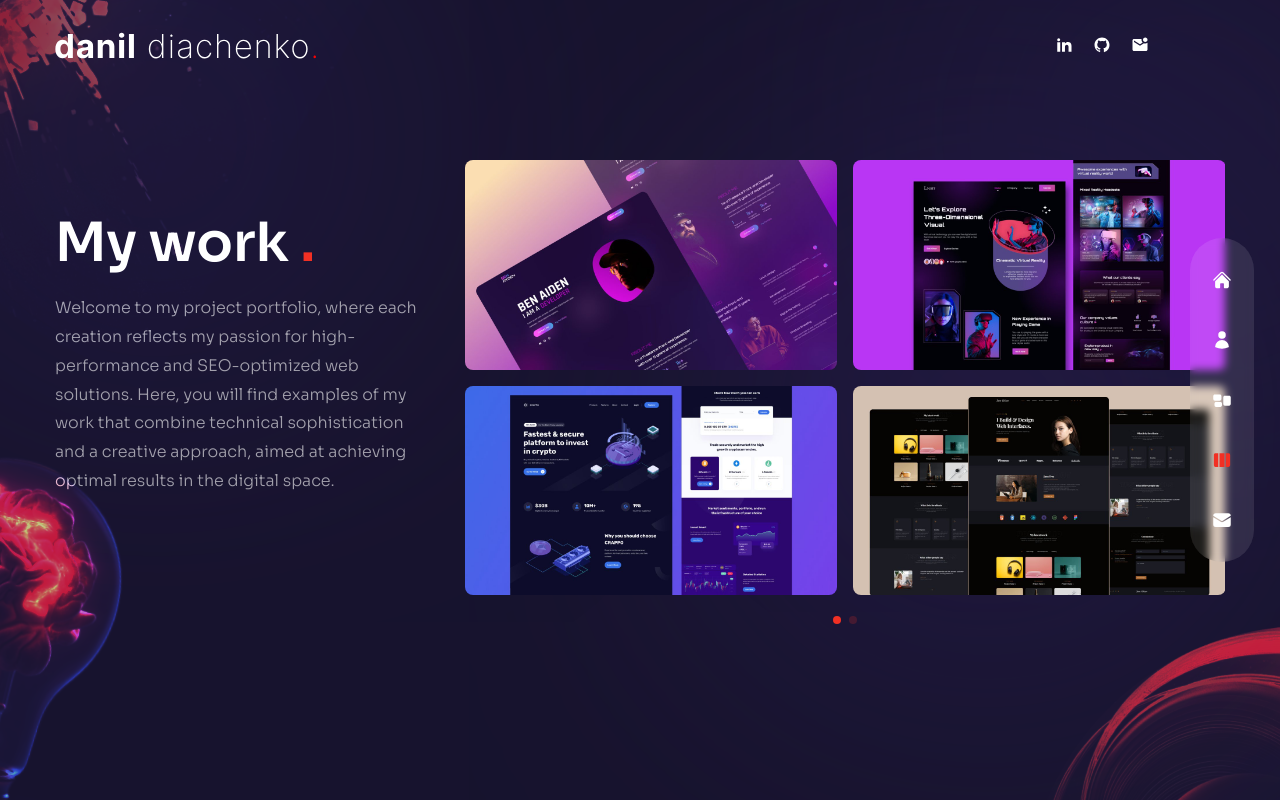
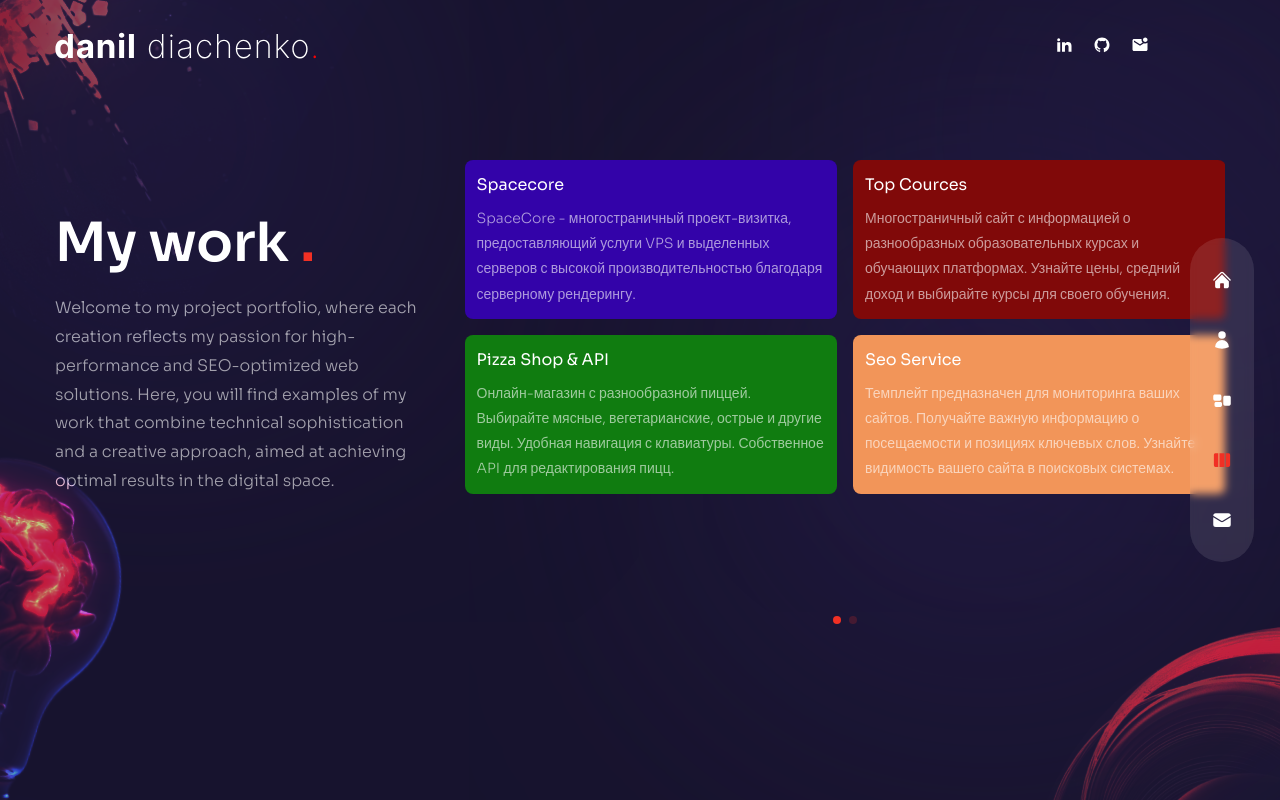
Before and after one commit to DanyloDiachenko/portfolio, a Next.js app: page /work in a window 1280 px wide. Built offline with nearby package versions, Linux system fonts and the light colour scheme; some icons are missing.

Commit message:
complete

```diff
--- a/components/WorkSlider.tsx
+++ b/components/WorkSlider.tsx
@@ -1,4 +1,4 @@
-import Image from "next/image";
+import Link from "next/link";
 import { Swiper, SwiperSlide } from "swiper/react";
 import { Pagination } from "swiper";
 import { BsArrowRight } from "react-icons/bs";
@@ -12,40 +12,64 @@ const workSlides = {
         {
             images: [
                 {
-                    title: "title",
-                    path: "/thumb1.jpg",
+                    title: "Spacecore",
+                    description:
+                        "SpaceCore - многостраничный проект-визитка, предоставляющий услуги VPS и выделенных серверов с высокой производительностью благодаря серверному рендерингу.",
+                    background: "#3303A9",
+                    link: "https://spacecore.pro/",
                 },
                 {
-                    title: "title",
-                    path: "/thumb2.jpg",
+                    title: "Top Cources",
+                    description:
+                        "Многостраничный сайт с информацией о разнообразных образовательных курсах и обучающих платформах. Узнайте цены, средний доход и выбирайте курсы для своего обучения.",
+                    background: "#800909",
+                    link: "https://top-cources.vercel.app/",
                 },
                 {
-                    title: "title",
-                    path: "/thumb3.jpg",
+                    title: "Pizza Shop & API",
+                    description:
+                        "Онлайн-магазин с разнообразной пиццей. Выбирайте мясные, вегетарианские, острые и другие виды. Удобная навигация с клавиатуры. Собственное API для редактирования пицц.",
+                    background: "#107C10",
+                    link: "https://pizza-shop-teal.vercel.app/",
                 },
                 {
-                    title: "title",
-                    path: "/thumb4.jpg",
+                    title: "Seo Service",
+                    description:
+                        "Темплейт предназначен для мониторинга ваших сайтов. Получайте важную информацию о посещаемости и позициях ключевых слов. Узнайте видимость вашего сайта в поисковых системах.",
+                    background: "#F29559",
+                    link: "https://seo-service-iota.vercel.app/",
                 },
             ],
         },
         {
             images: [
                 {
-                    title: "title",
-                    path: "/thumb4.jpg",
+                    title: "Starbucks Coffee",
+                    description:
+                        "Онлайн-магазин в стиле Starbucks для выбора и покупки различных кофейных напитков разных размеров. Получите информацию о вашем кофе. Присутствует тестовая оплата.",
+                    background: "#F29559",
+                    link: "https://starbucks-coffee-gules.vercel.app",
                 },
                 {
-                    title: "title",
-                    path: "/thumb1.jpg",
+                    title: "Countries",
+                    description:
+                        "Получайте подробную информацию о каждой стране, включая данные о площади, языке, валюте и граничных странах. Легко фильтруйте страны по регионам и выполняйте поиск по названию.",
+                    background: "#107C10",
+                    link: "https://countries-nine-drab.vercel.app/",
                 },
                 {
-                    title: "title",
-                    path: "/thumb2.jpg",
+                    title: "Clovin",
+                    description:
+                        "Этот сайт-визитка представляет компанию Clovin и ее разнообразный выбор химических продуктов для дома. Узнайте больше о компании, продукции и партнерах.",
+                    background: "#800909",
+                    link: "https://clovin.vercel.app/",
                 },
                 {
-                    title: "title",
-                    path: "/thumb3.jpg",
+                    title: "Fast Forge VPN",
+                    description:
+                        "Сайт Fast Forge VPN - верстка для получения услуг VPN. Здесь вы найдете макеты сайта, но отсутствует функциональность. Дополнительные страницы доступны в репозитории на GitHub.",
+                    background: "#3303A9",
+                    link: "https://danylodiachenko.github.io/FastForgeVPN/main-page.html",
                 },
             ],
         },
@@ -60,24 +84,40 @@ const WorkSlider = (): JSX.Element => {
                 clickable: true,
             }}
             modules={[Pagination]}
-            className="h-[280px] sm:h-[480px]"
+            className="h-[280px] sm:h-[480px] max-xl:h-auto"
         >
             {workSlides.slides.map((workDataItem, workDataItemIndex) => (
                 <SwiperSlide key={workDataItemIndex}>
-                    <div className="grid grid-cols-2 grid-rows-2 gap-4 cursor-pointer">
+                    <div className="grid grid-cols-2 grid-rows-2 gap-4 cursor-pointer max-xl:grid-rows-1 max-xl:grid-cols-1">
                         {workDataItem.images.map((image, imageIndex) => (
-                            <div
+                            <Link
+                                href={image.link}
+                                target="_blank"
                                 className="relative rounded-lg overflow-hidden
                flex items-center justify-center group"
                                 key={imageIndex}
+                                style={{
+                                    width: "100%",
+                                    height: "100%",
+                                }}
                             >
-                                <div className="flex items-center justify-center relative overflow-hidden group">
-                                    <Image
-                                        src={image.path}
-                                        alt=""
-                                        width={500}
-                                        height={300}
-                                    />
+                                <div className="flex items-center justify-center relative overflow-hidden group h-full">
+                                    <div
+                                        className="p-3"
+                                        style={{
+                                            background: image.background,
+                                            height: "100%",
+                                        }}
+                                    >
+                                        <h3>{image.title}</h3>
+                                        <p
+                                            className="mt-2"
+                                            style={{ fontSize: 14 }}
+                                        >
+                                            {image.description}
+                                        </p>
+                                    </div>
+
                                     <div
                                         className="absolute flex justify-center inset-0 bg-gradient-to-l from-transparent via-[#e838cc]
                      to-[#4a22bd] opacity-0 group-hover:opacity-80 transition-all duration-700"
@@ -106,7 +146,7 @@ const WorkSlider = (): JSX.Element => {
                                         </div>
                                     </div>
                                 </div>
-                            </div>
+                            </Link>
                         ))}
                     </div>
                 </SwiperSlide>
--- a/package.json
+++ b/package.json
@@ -13,7 +13,7 @@
         "emailjs": "^4.0.3",
         "framer-motion": "^10.12.16",
         "next": "13.4.3",
-        "nodemailer": "^6.9.7",
+        "nodemailer": "^6.9.8",
         "react": "18.2.0",
         "react-countup": "^6.4.2",
         "react-dom": "18.2.0",
--- a/pages/about/index.tsx
+++ b/pages/about/index.tsx
@@ -135,7 +135,7 @@ const About = (): JSX.Element => {
             </motion.div>
             <div className="container mx-auto h-full flex flex-col items-center xl:flex-row gap-x-6 max-xl:overflow-y-auto">
                 <div className="flex-1 flex flex-col justify-center">
-                    <motion.h2
+                    <motion.h1
                         variants={fadeIn("right", 0.2)}
                         initial="hidden"
                         animate="show"
@@ -144,7 +144,7 @@ const About = (): JSX.Element => {
                     >
                         Captivating <span className="text-accent">stories</span>{" "}
                         birth magnificent designs.
-                    </motion.h2>
+                    </motion.h1>
                     <motion.p
                         variants={fadeIn("right", 0.4)}
                         initial="hidden"
--- a/pages/services/index.tsx
+++ b/pages/services/index.tsx
@@ -12,7 +12,7 @@ const Services = (): JSX.Element => {
             <div className="container mx-auto max-xl:overflow-y-auto">
                 <div className="flex flex-col xl:flex-row gap-x-8">
                     <div className="text-center flex xl:w-[30vw] flex-col lg:text-left mb-4 xl:mb-0">
-                        <motion.h2
+                        <motion.h1
                             variants={fadeIn("up", 0.3)}
                             initial="hidden"
                             animate="show"
@@ -21,7 +21,7 @@ const Services = (): JSX.Element => {
                         >
                             My services
                             <span className="text-accent"> .</span>
-                        </motion.h2>
+                        </motion.h1>
                         <motion.p
                             variants={fadeIn("up", 0.4)}
                             initial="hidden"
--- a/pages/work/index.tsx
+++ b/pages/work/index.tsx
@@ -9,10 +9,10 @@ const Work = (): JSX.Element => {
     return (
         <div className="h-full bg-primary/30 py-36 flex items-center">
             <Circles />
-            <div className="container mx-auto">
+            <div className="container mx-auto max-xl:overflow-y-auto max-xl:h-full">
                 <div className="flex flex-col xl:flex-row gap-x-8">
                     <div className="text-center flex xl:w-[30vw] flex-col lg:text-left mb-4 xl:mb-0">
-                        <motion.h2
+                        <motion.h1
                             variants={fadeIn("up", 0.3)}
                             initial="hidden"
                             animate="show"
@@ -21,7 +21,7 @@ const Work = (): JSX.Element => {
                         >
                             My work
                             <span className="text-accent"> .</span>
-                        </motion.h2>
+                        </motion.h1>
                         <motion.p
                             variants={fadeIn("up", 0.4)}
                             initial="hidden"
```
Also changed, not shown: pages/api/sendEmail.ts (added, +43 -0 lines), pages/contact/index.tsx (+78 -38 lines), 1 other file (tests, documents, lock files or other folders).
